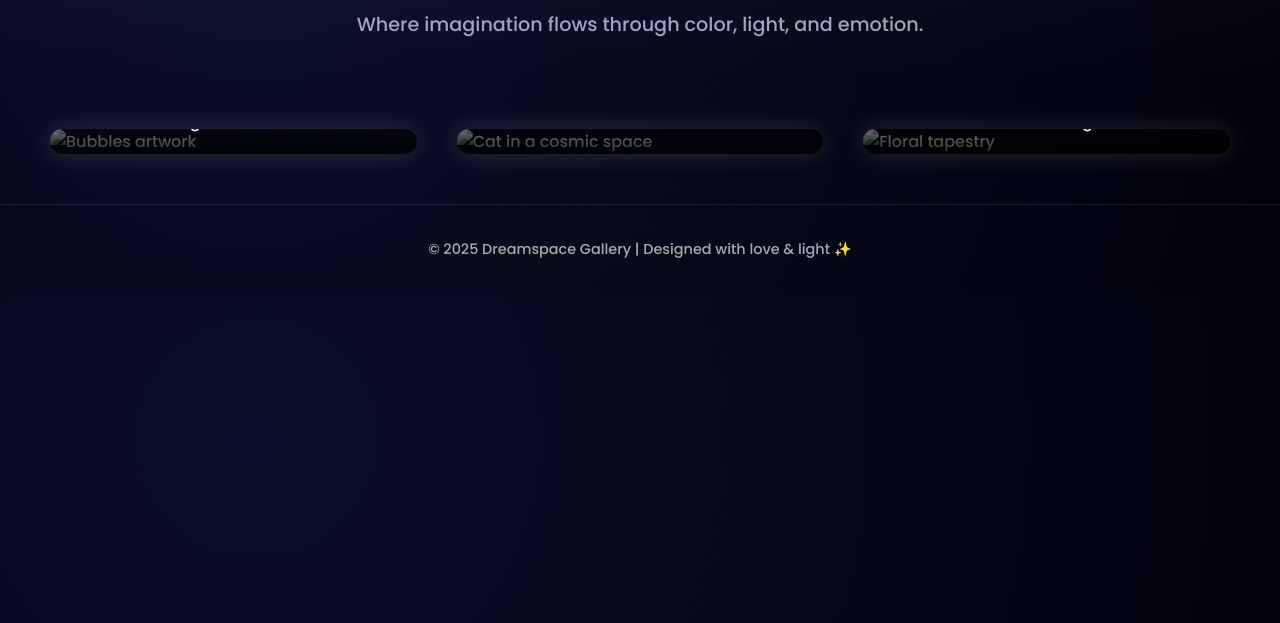
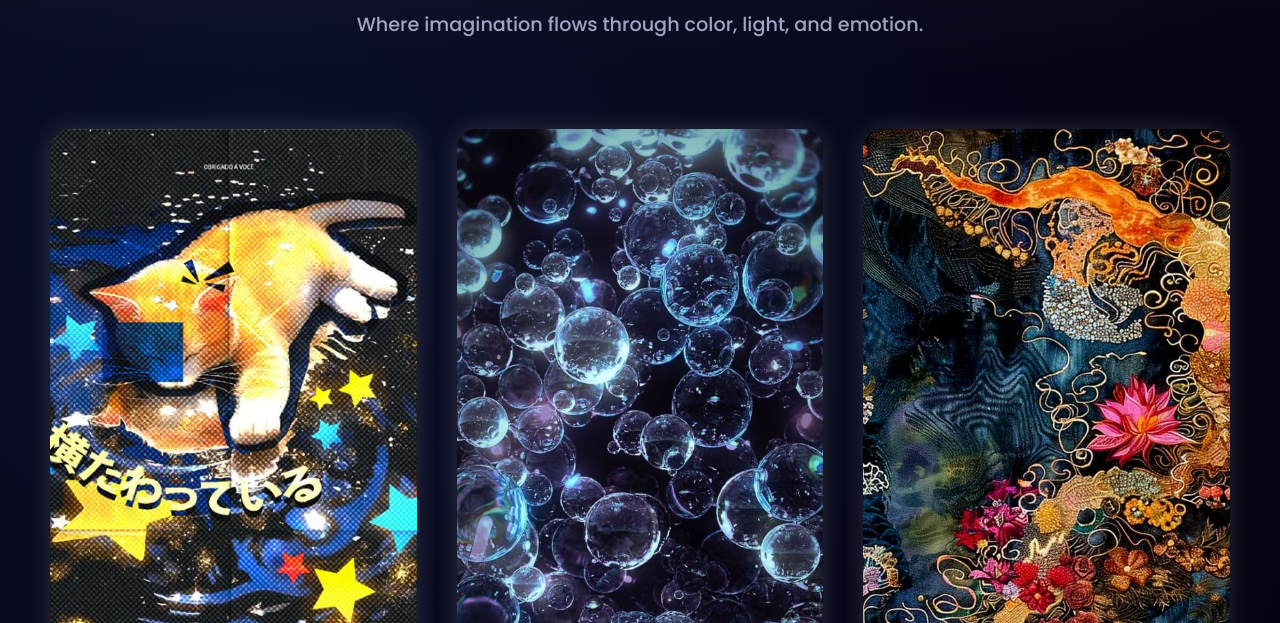
Before and after one commit to UserAKJ/kerroppiweb, a plain HTML site: page index.html in a window 1280 px wide. Shown: the part 177-800 px from the top of the page. Drawn offline with Linux system fonts and the light colour scheme.

Commit message:
Update index.html

```diff
--- a/index.html
+++ b/index.html
@@ -14,17 +14,17 @@
 
   <main class="gallery">
     <div class="art-card">
-      <img src="images/image1.jpg" alt="Bubbles artwork">
+      <img src="image1.jpg" alt="Bubbles artwork">
       <div class="caption">“Ethereal Spheres” – A dance of floating light and motion.</div>
     </div>
 
     <div class="art-card">
-      <img src="images/image2.jpg" alt="Cat in a cosmic space">
+      <img src="image2.jpg" alt="Cat in a cosmic space">
       <div class="caption">“Starlit Reverie” – Dreams ripple through constellations.</div>
     </div>
 
     <div class="art-card">
-      <img src="images/image3.jpg" alt="Floral tapestry">
+      <img src="image3.jpg" alt="Floral tapestry">
       <div class="caption">“Garden of Flow” – Nature and energy stitched together.</div>
     </div>
   </main>
```
